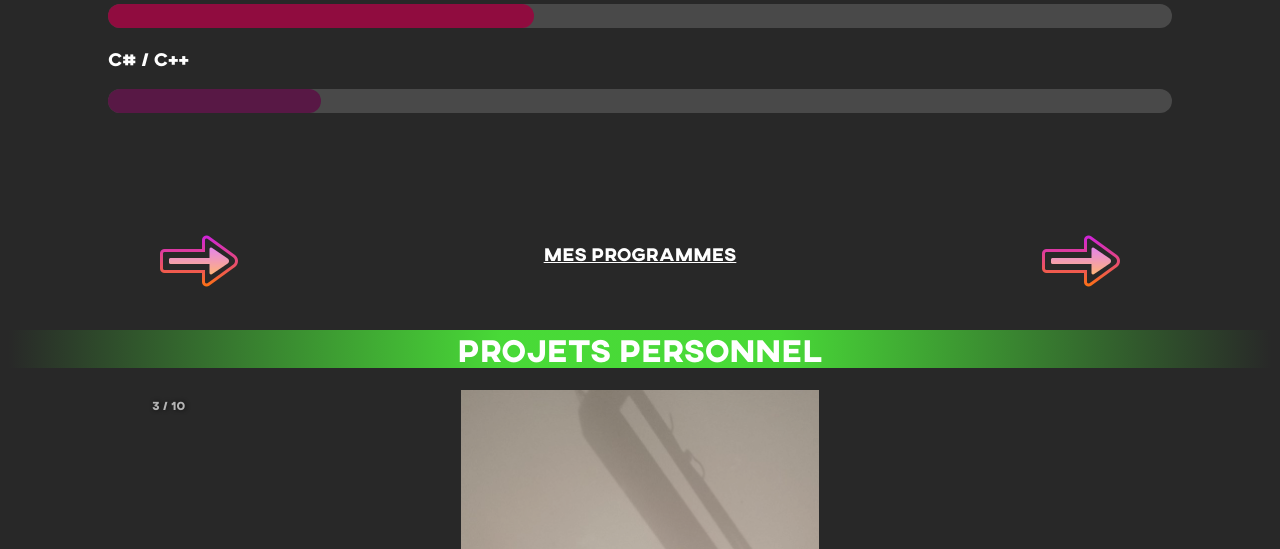
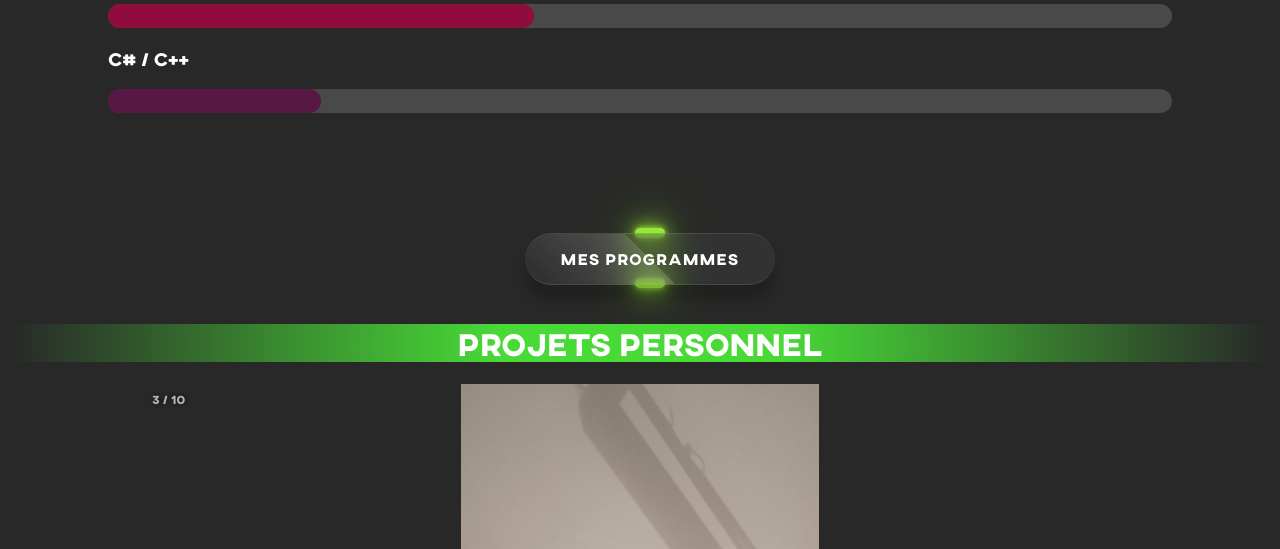
Before and after one commit to math-pixel/portfolio, a PHP site: page / in a window 1280 px wide. Shown: the part 1947-2496 px from the top of the page. Run offline with PHP 8.4, Linux system fonts and the light colour scheme.

Commit message:
Add files via upload

```diff
--- a/css.css
+++ b/css.css
@@ -43,6 +43,10 @@
 @keyframes fade {
   0%,100%{opacity: 0}
   40%,60%{opacity: 1}
+}
+@keyframes ring{
+	0%{transform: rotate(0deg);}
+	100%{transform: rotate(360deg);}
 }
 
 
@@ -367,15 +371,115 @@ a:hover {
 }
 
 .prog{
+
+	text-align: center;
 	display: flex;
 	justify-content: space-around;
 	text-align: center;
+	flex-wrap: wrap;
 	text-decoration: none;
 	color: white;
 }
 .prog a{
 	margin: 10px;
 }
+.container-button .btn{
+	position: relative;
+	width: 250px;
+	height: 50px;
+	margin: 20px;
+}
+.container-button .btn a{
+	position: relative;
+	width: 100%;
+	height: 100%;
+	margin: 20;
+	display: flex;
+	justify-content: center;
+	align-items: center;
+	background: rgba(255, 255, 255 , 0.05);
+	box-shadow: 0px 15px 12px rgba(0,0,0,0.2);
+	border-top: 1px solid rgba(255,255,255,0.1);
+	border-bottom: 1px solid rgba(255,255,255,0.1);
+	border-radius: 30px;
+	color: white;
+	z-index: 1;
+	font-weight: 400;
+	letter-spacing: 1px;
+	text-decoration: none;
+	overflow: hidden;
+	transition: 0.5s;
+	backdrop-filter: blur(15px);
+
+}
+.container-button .btn:hover a{
+	letter-spacing: 3px;
+}
+.container-button .btn a::before{
+	content: '';
+	position: absolute;
+	top: 0;
+	left: 0;
+	width: 50%;
+	height: 100%;
+	background: linear-gradient(to left, rgba(255,255,255,0.15),transparent);
+	transform: skewX(45deg) translateX(0);
+	transition: 0.5s;
+}
+.container-button .btn:hover a::before{
+	transform: skewX(45deg) translateX(200%);
+}
+.container-button .btn::before{
+	content: '';
+	position: absolute;
+	left: 54%;
+	transform: translateX(-50%);
+	bottom: -5px;
+	width: 30px;
+	height: 10px;
+	background: #97e836;
+	border-radius: 10px;
+	transition: 0.5s;
+
+}
+.container-button .btn:hover::before{
+	bottom:0;
+	height: 50%;
+	width: 90%;
+	border-radius: 30px;
+	transition-delay: 0.3s;
+	filter: blur(5px);
+}
+.container-button .btn::after{
+	content: '';
+	position: absolute;
+	left: 54%;
+	transform: translateX(-50%);
+	top: -5px;
+	width: 30px;
+	height: 10px;
+	background: #97e836;
+	border-radius: 10px;
+	transition: 0.5s;
+}
+.container-button .btn:hover::after{
+	top:0;
+	background:#8eda34;
+	height: 50%;
+	width: 80%;
+	border-radius: 30px;
+	transition-delay: 0.3s;
+	filter: blur(5px);
+}
+.container-button .btn::before,
+.container-button .btn::after{
+	background: #97e836;
+	box-shadow: 0 0 5px #97e836, 0 0 15px #97e836, 0 0 30px #97e836, 0 0 60px #97e836;
+}
+
+
+
+
 
 
 
--- a/index.html
+++ b/index.html
@@ -118,10 +118,7 @@
                 <div class="lvl_prog">
                     <h3 class="color_python">Python</h3>
                     <div class="progress_python">
-
-                        <div class="progress_python2">
-
-                        </div>
+                        <div class="progress_python2"></div>
                     </div>
                     <h3>html / css</h3>
                     <div class="progress_html">
@@ -136,10 +133,12 @@
                         </div>
                     </div>
                 </div>
+
+
                 <div class="prog">
-                	<img src="./image/icons8-arrow-96(3).png">
-                	<a href="program_page.html"><h3>Mes programmes</h3></a>
-                	<img src="./image/icons8-arrow-96(3).png">
+                	<div class="container-button">
+                		<div class="btn"><a href="program_page.html">Mes programmes</a></div>
+                	</div>
                 </div>
 
                 <div class="port_perso" id="projets_perso">
--- a/script.js
+++ b/script.js
@@ -1,5 +1,8 @@
 var slideIndex = 0;
 showSlides();
+
+
+alert("Pour une meilleure experience utilisé le navigateur Chrome !!!")
 
 function showSlides() {
   var i;
```
